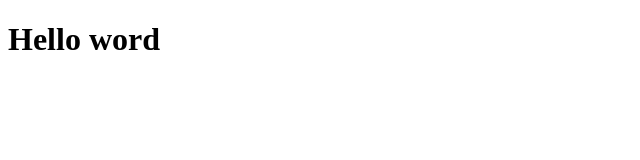
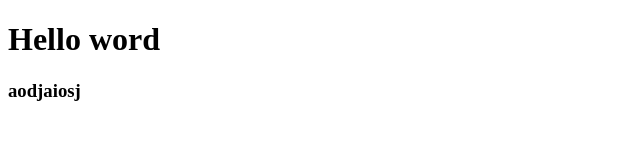
Before and after one commit to tuantiensiu/DemoGit, a plain HTML site: page index.html in a window 1280 px wide. Shown: the whole page, without its empty margins (0-640 px from the left). Drawn offline with Linux system fonts and the light colour scheme.

Commit message:
create h3

```diff
--- a/index.html
+++ b/index.html
@@ -10,5 +10,6 @@
 <body>
     <h1>Hello word
     </h1>
+<h3>aodjaiosj</h3>
 </body>
 </html>
```
